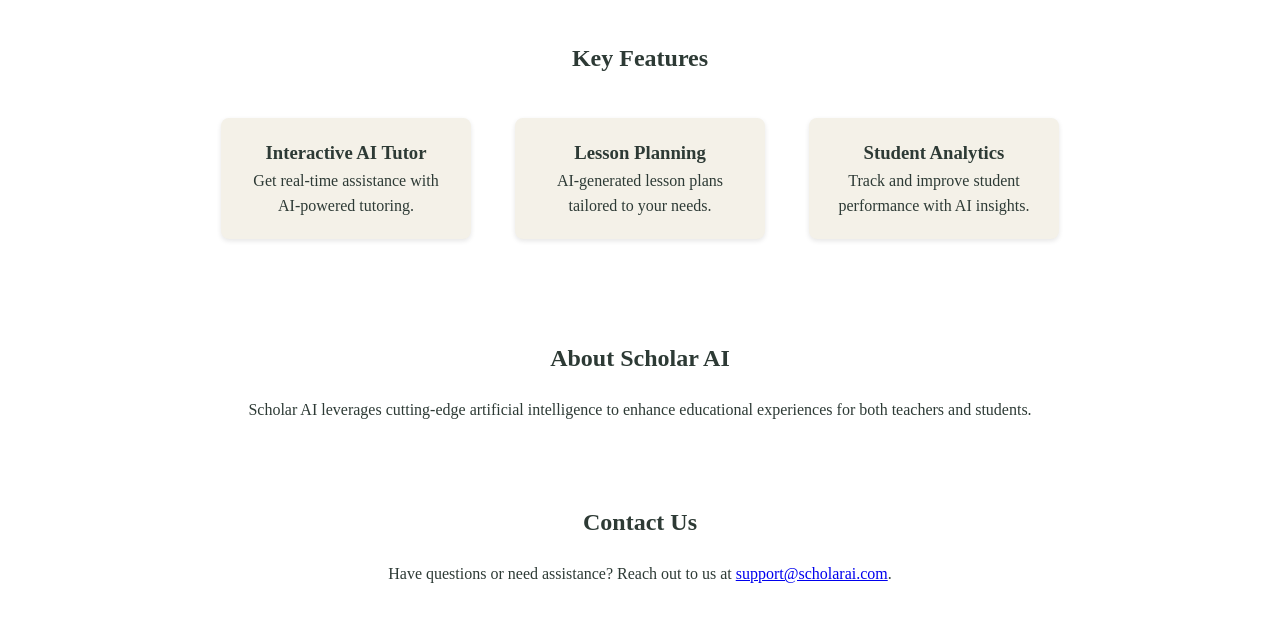
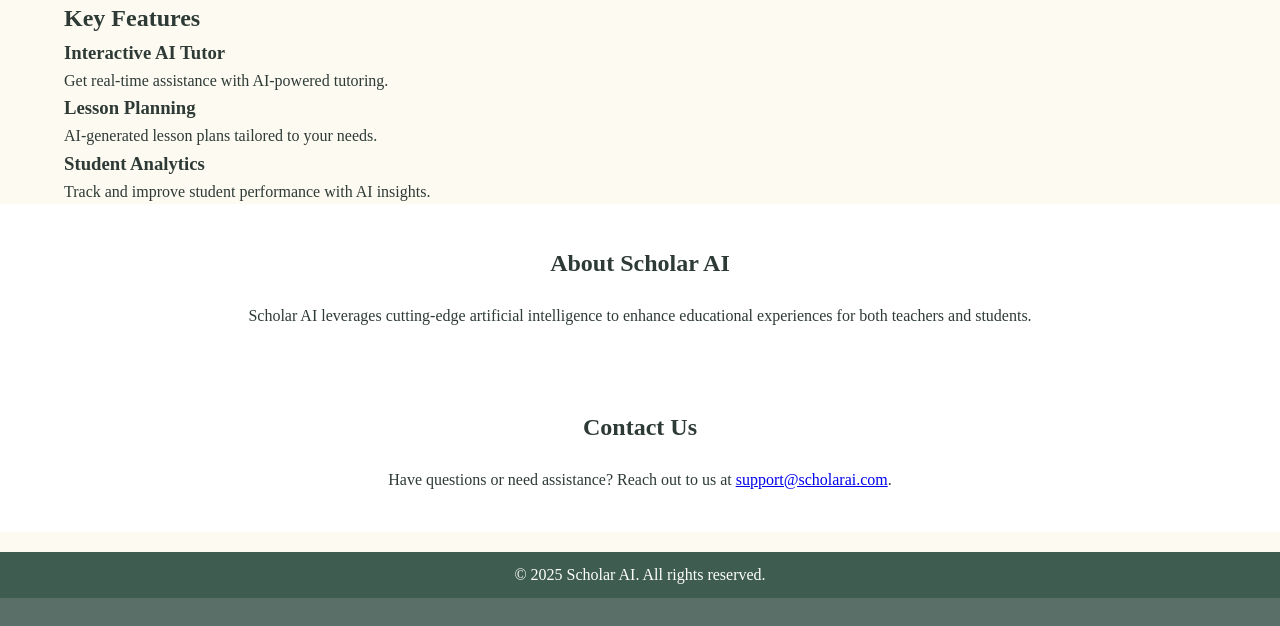
Before and after one commit to veda-rabishanker/ScholarAI, a Flask app: page / in a window 1280 px wide. Shown: the part 492-1118 px from the top of the page. After the commit the page ends 1090 px from the top, so only its background shows below. Run offline with Flask 3, Linux system fonts and the light colour scheme.

Commit message:
Changing HTML

```diff
--- a/app.py
+++ b/app.py
@@ -10,7 +10,7 @@ app.config["SESSION_PERMANENT"] = False
 app.config["SESSION_TYPE"] = "filesystem"
 Session(app)
 
-openai.api_key = os.environ.get("OPENAI_API_KEY")
+openai.api_key = ''
 app.secret_key = 'supersecretkey'
 
 
--- a/templates/index.html
+++ b/templates/index.html
@@ -86,9 +86,7 @@
       <nav>
         <ul>
           <li><a href="#hero">Home</a></li>
-          <li><a href="#features">Features</a></li>
-          <li><a href="#about">About</a></li>
-          <li><a href="#contact">Contact</a></li>
+          <li><a href="#features">Diagnostic Test</a></li>
           <!-- New link to switch to the Chatbot page -->
           <li><a href="/chatbot">Chatbot</a></li>
         </ul>
@@ -133,18 +131,18 @@
     </div>
   </div>
 
-  <section id="features" class="features">
+  <section id="dt" class="dt">
     <div class="container">
       <h2>Key Features</h2>
-      <div class="feature">
+      <div class="dt">
         <h3>Interactive AI Tutor</h3>
         <p>Get real-time assistance with AI-powered tutoring.</p>
       </div>
-      <div class="feature">
+      <div class="dt">
         <h3>Lesson Planning</h3>
         <p>AI-generated lesson plans tailored to your needs.</p>
       </div>
-      <div class="feature">
+      <div class="dt">
         <h3>Student Analytics</h3>
         <p>Track and improve student performance with AI insights.</p>
       </div>
```
Also changed, not shown: topic_prompts/initial_prompt.txt (+9 -0 lines), 2 other files.
